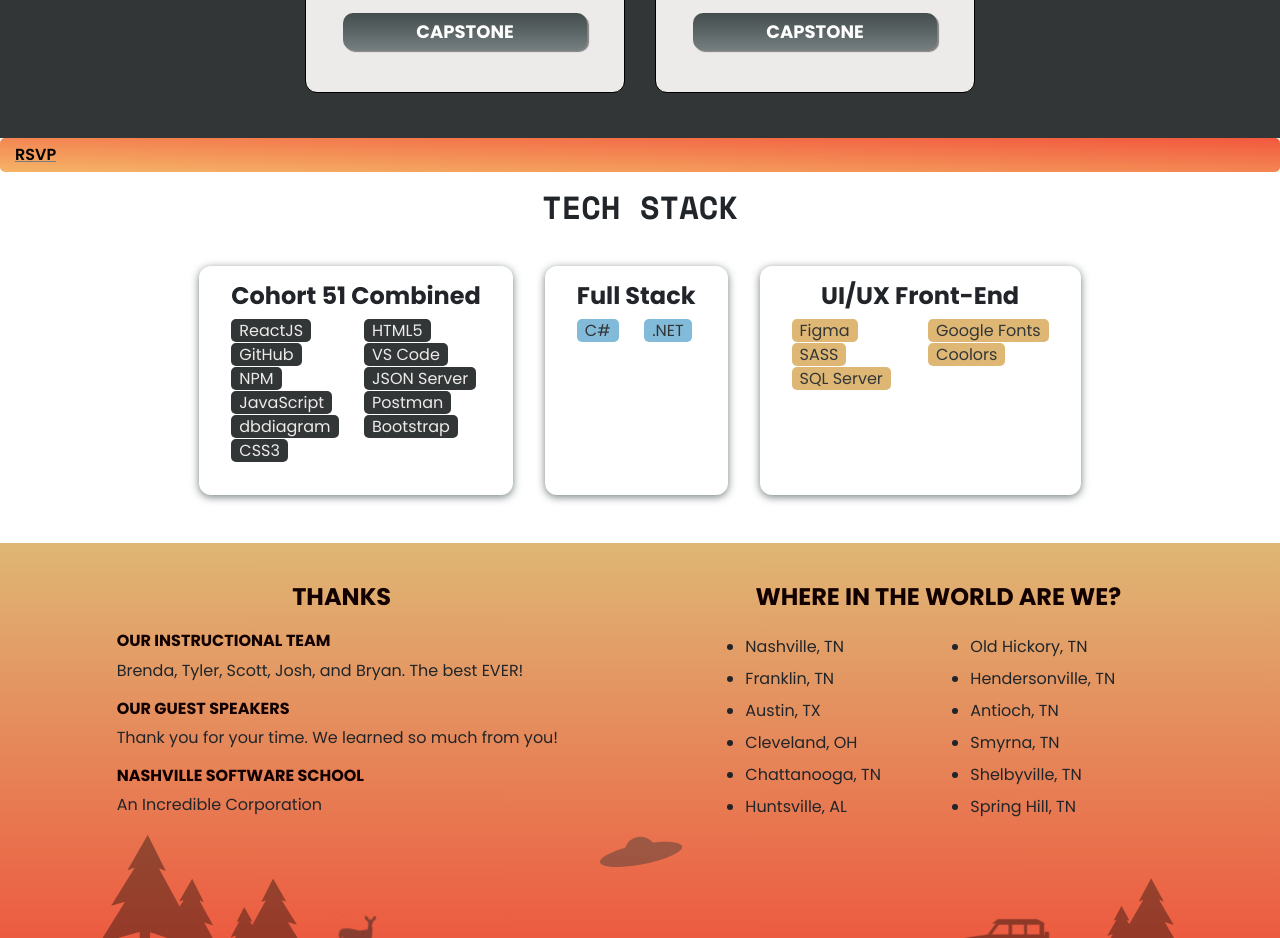
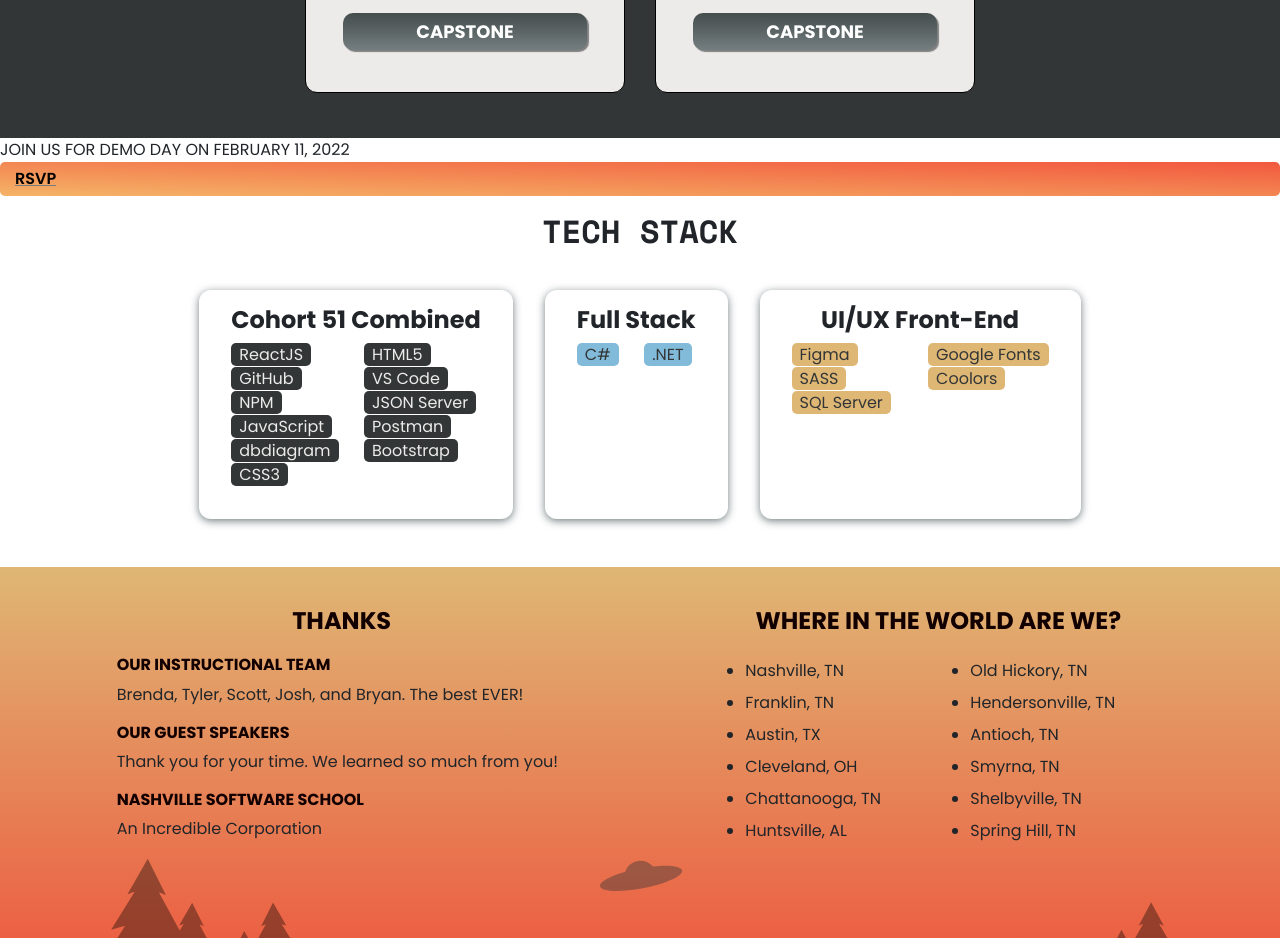
Before and after one commit to nss-day-cohort-51/nss-day-cohort-51.github.io, a React (Create React App) app: page / in a window 1280 px wide. Shown: the part 2960-3898 px from the top of the page. Built offline with nearby package versions, Linux system fonts and the light colour scheme; grey boxes are pictures that could not be loaded.

Commit message:
mw-feat-create-CTA-component-54: added Styling updates.

```diff
--- a/public/api/database.json
+++ b/public/api/database.json
@@ -175,7 +175,7 @@
     {
       "id": 4,
       "name": "Figma",
-      "url": "https://www.figma.com/",
+      "url": "",
       "devType": "UI/UX Front-End Developer"
     },
     {
--- a/src/components/CallToActionSection.js
+++ b/src/components/CallToActionSection.js
@@ -4,7 +4,12 @@
   return (
     <div className="cta-section__block">
       <section className="cta-section__text-container">
-        <span className="cta__text"></span>
+        <div className="cta-text__block">
+          {" "}
+          <span className="cta__text">
+            JOIN US FOR DEMO DAY ON FEBRUARY 11, 2022
+          </span>
+        </div>
       </section>
       <section className="cta-section__">
         <a
--- a/src/styles/calltoactionsection.scss
+++ b/src/styles/calltoactionsection.scss
@@ -0,0 +1,16 @@
+.cta-section__block {
+    background-color: #ffffff;
+    padding: 1rem 2rem;
+    display: flex;
+    flex-direction: row;
+    flex-wrap: wrap;
+    flex: 1 0 320px;
+    align-items: center;
+    justify-content: center;
+    align-content: center;
+
+> * {
+    margin-inline: .5rem;
+}
+
+}
--- a/src/styles/custom.scss
+++ b/src/styles/custom.scss
@@ -18,6 +18,7 @@
 @import "./icons.scss";
 @import "./modal.scss";
 @import "./devlist.scss";
+@import "./callToActionSection.scss";
 @import "./techstack.scss";
 @import "./thankslocation.scss";
 @import "./footer.scss";
```
